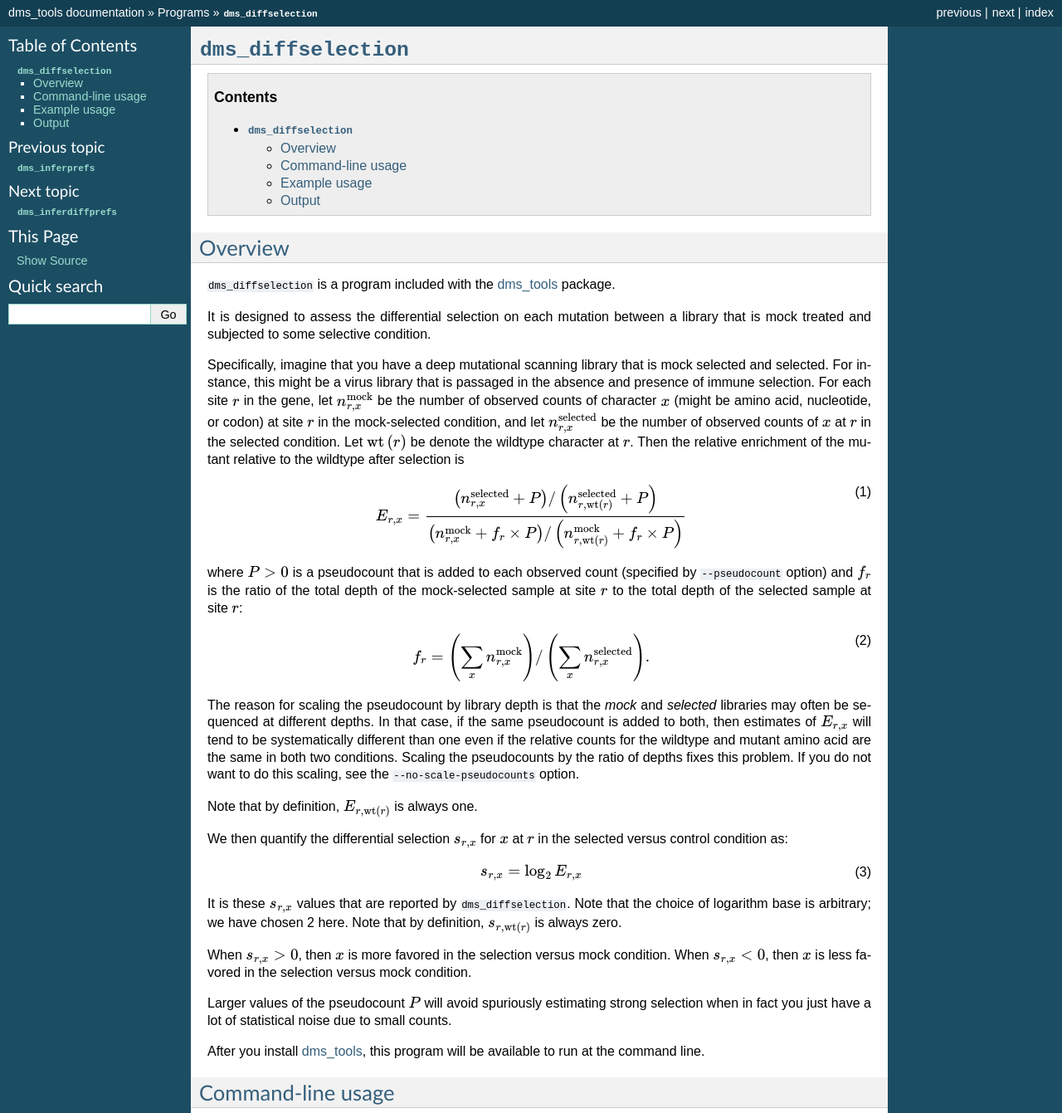
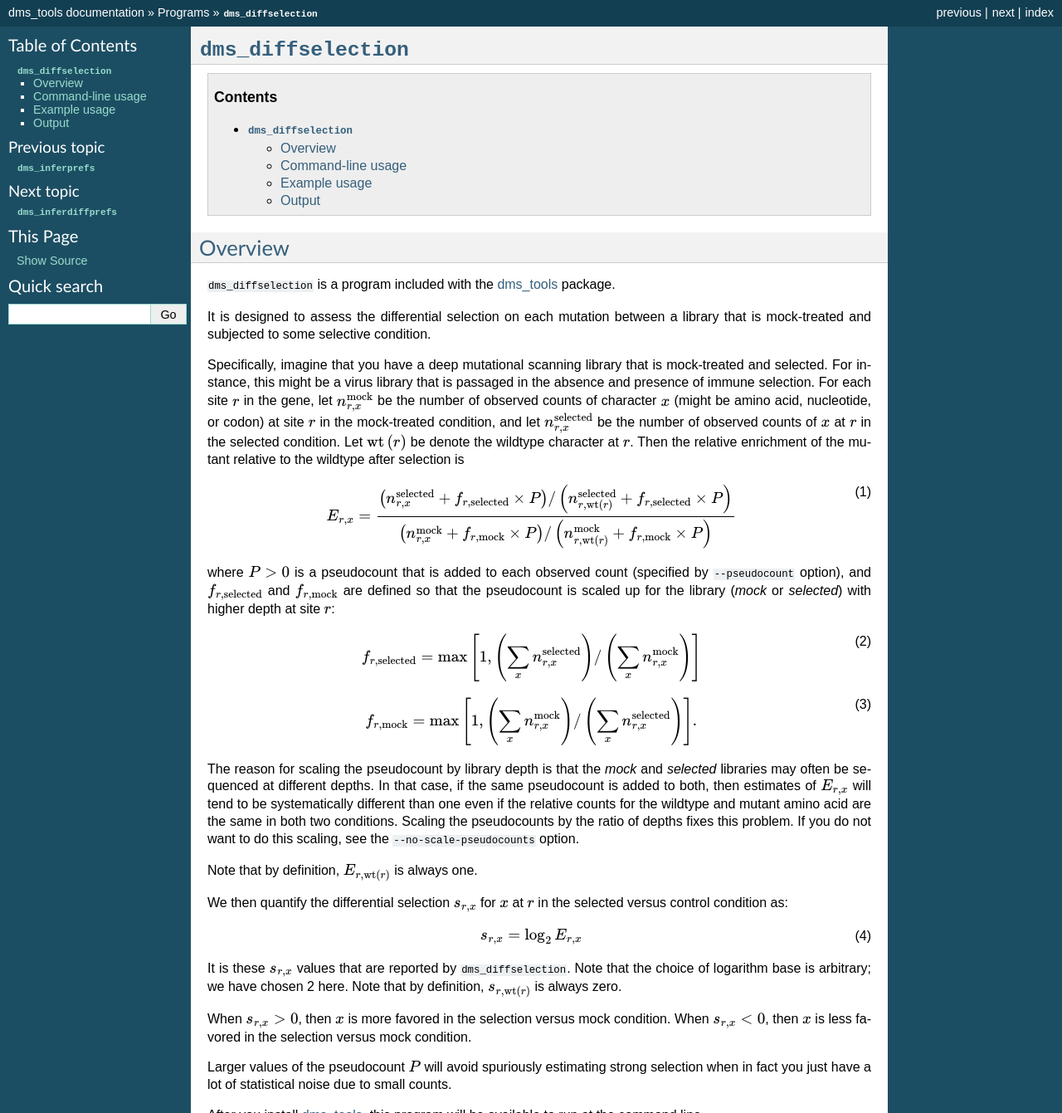
Before and after one commit to jbloomlab/dms_tools, a Sphinx documentation site: the page built from docs/dms_diffselection.rst, in a window 1280 px wide and 1400 px high, cut to the strip 0-1341 px from the top of the window. Shown: the whole strip at 83% size. Built offline with Sphinx 7.4.7, drawn with Linux system fonts in a browser that asks for light colours; the version number could not be read and is left out.

Commit message:
dms_diffselection scales pseudocount to lower depth sample
Previously, the pseudocounts for dms_diffselection
where always scaled so that the pseudocount was
added to the selected sample. This could give
undesired behavior (e.g., lower effective pseudocount)
when the mock sample actually had less depth. Now
the pseudocount is scaled so that the lower-depth
sample always gets the unscaled pseudocount, so
that the --pseudocount parameter effectively is
the minimum given to either sample at a site.

```diff
--- a/CHANGELOG.rst
+++ b/CHANGELOG.rst
@@ -1,5 +1,9 @@
 Changelog
 ===========
+
+1.2.dev0
+-------
+* Implemented what should be final working version of ``dms_diffselection``: the pseudocounts are now scaled by the **smaller** depth library at each site.
 
 1.1.14
 ------
--- a/docs/dms_diffselection.rst
+++ b/docs/dms_diffselection.rst
@@ -10,23 +10,28 @@ Overview
 -------------
 ``dms_diffselection`` is a program included with the `dms_tools`_ package.
 
-It is designed to assess the differential selection on each mutation between a library that is mock treated and subjected to some selective condition.
+It is designed to assess the differential selection on each mutation between a library that is mock-treated and subjected to some selective condition.
 
-Specifically, imagine that you have a deep mutational scanning library that is mock selected and selected. For instance, this might be a virus library that is passaged in the absence and presence of immune selection. For each site :math:`r` in the gene, let :math:`n_{r,x}^{\rm{mock}}` be the number of observed counts of character :math:`x` (might be amino acid, nucleotide, or codon) at site :math:`r` in the mock-selected condition, and let :math:`n_{r,x}^{\rm{selected}}` be the number of observed counts of :math:`x` at :math:`r` in the selected condition.
+Specifically, imagine that you have a deep mutational scanning library that is mock-treated  and selected. For instance, this might be a virus library that is passaged in the absence and presence of immune selection. For each site :math:`r` in the gene, let :math:`n_{r,x}^{\rm{mock}}` be the number of observed counts of character :math:`x` (might be amino acid, nucleotide, or codon) at site :math:`r` in the mock-treated condition, and let :math:`n_{r,x}^{\rm{selected}}` be the number of observed counts of :math:`x` at :math:`r` in the selected condition.
 Let :math:`\operatorname{wt}\left(r\right)` be denote the wildtype character at :math:`r`.
 Then the relative enrichment of the mutant relative to the wildtype after selection is
 
 .. math::
    :label: E_rx
 
-   E_{r,x} = \frac{\left(n_{r,x}^{\rm{selected}} + P\right) / \left(n_{r,\operatorname{wt}\left(r\right)}^{\rm{selected}} + P\right)}{\left(n_{r,x}^{\rm{mock}} + f_r \times P\right) / \left(n_{r,\operatorname{wt}\left(r\right)}^{\rm{mock}} + f_r \times P\right)}
+   E_{r,x} = \frac{\left(n_{r,x}^{\rm{selected}} + f_{r, \rm{selected}} \times P\right) / \left(n_{r,\operatorname{wt}\left(r\right)}^{\rm{selected}} + f_{r, \rm{selected}} \times P\right)}{\left(n_{r,x}^{\rm{mock}} + f_{r, \rm{mock}} \times P\right) / \left(n_{r,\operatorname{wt}\left(r\right)}^{\rm{mock}} + f_{r, \rm{mock}} \times P\right)}
 
-where :math:`P > 0` is a pseudocount that is added to each observed count (specified by ``--pseudocount`` option) and :math:`f_r` is the ratio of the total depth of the mock-selected sample at site :math:`r` to the total depth of the selected sample at site :math:`r`:
+where :math:`P > 0` is a pseudocount that is added to each observed count (specified by ``--pseudocount`` option), and :math:`f_{r, \rm{selected}}` and :math:`f_{r, \rm{mock}}` are defined so that the pseudocount is scaled up for the library (*mock* or *selected*) with higher depth at site :math:`r`:
 
 .. math::
-   :label: f_r
+   :label: f_rselected
 
-   f_r = \left(\sum_x n_{r,x}^{\rm{mock}}\right) / \left(\sum_x n_{r,x}^{\rm{selected}}\right).
+   f_{r, \rm{selected}} = \max\left[1, \left(\sum_x n_{r,x}^{\rm{selected}}\right) / \left(\sum_x n_{r,x}^{\rm{mock}}\right)\right]
+
+.. math::
+   :label: f_rmock
+
+   f_{r, \rm{mock}} = \max\left[1, \left(\sum_x n_{r,x}^{\rm{mock}}\right) / \left(\sum_x n_{r,x}^{\rm{selected}}\right)\right].
 
 The reason for scaling the pseudocount by library depth is that the *mock* and *selected* libraries may often be sequenced at different depths. In that case, if the same pseudocount is added to both, then estimates of :math:`E_{r,x}` will tend to be systematically different than one even if the relative counts for the wildtype and mutant amino acid are the same in both two conditions. Scaling the pseudocounts by the ratio of depths fixes this problem. If you do not want to do this scaling, see the ``--no-scale-pseudocounts`` option.
 
@@ -69,13 +74,13 @@ Command-line usage
     For instance, if ``outprefix`` is ``antibodyselection_`` then the output files are ``antibodyselection_mutdiffsel.txt`` and ``antibodyselection_sitediffsel.txt``. See `Output`_ for an explanation of the contents of these files.
 
    \-\-pseudocount
-    This is the :math:`P` parameter described in the Equation :eq:`E_rx`. Note that by default this pseudocount is for the **selected** library, and the pseudocount for the mock-selected library is scaled by the parameter in Equation :eq:`f_r`.
+    This is the :math:`P` parameter described in the Equation :eq:`E_rx`. Note that by default this pseudocount is for the library with greater depth at that site, and the pseudocount for the other library is scaled up by the ratio of the relative depths as described by Equations :eq:`f_rselected` and :eq:`f_rmock`.
 
    \-\-chartype
     A value of ``codon_to_aa`` means we have codon characters for the deep sequencing data, but infer selection for amino acids. Essentially, we sum the counts of all codons for each amino acid, and then do the calculation described in `Overview`_ on these amino-acid counts.
 
    \-\-no-scale-pseudocounts
-    If you use this option, the scaling :math:`f_r` in Equation :eq:`f_r` is always set to one. Note that this can give biased estimates if the depth is unequal in the two libraries.
+    If you use this option, the scaling :math:`f_{r, \rm{selected}}` and :math:`f_{r, \rm{mock}}` in Equations :eq:`f_rselected` and :eq:`f_rmock` are always set to one. Note that this can give biased estimates if the depth is unequal in the two libraries.
 
    \-\-includestop
     If this is true, treat stop codons (denoted by ``*``) as a possible amino acid. Otherwise simply ignore any counts for stop codons.
```
Also changed, not shown: 3 other files.
